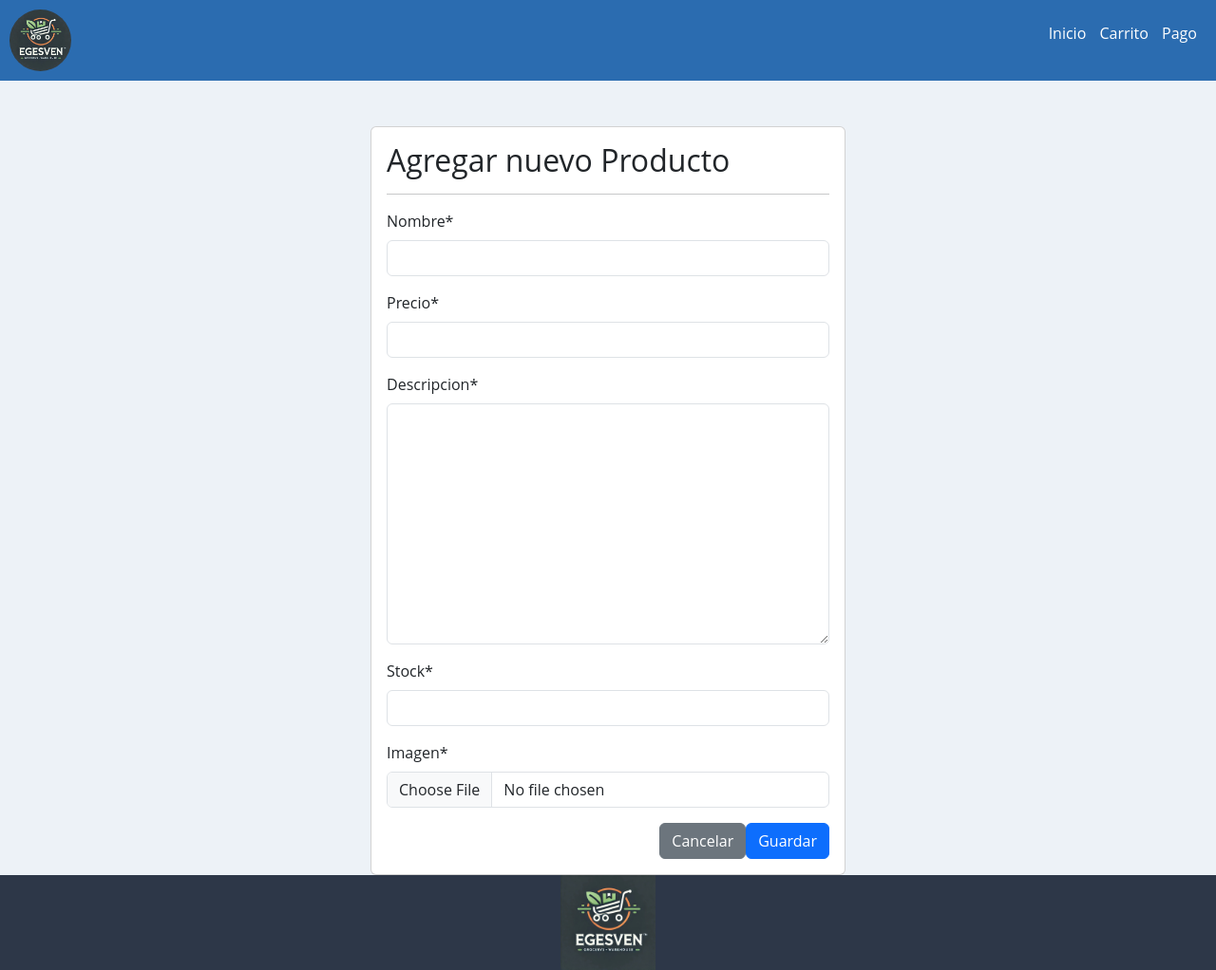
After one commit to bucefalo002/Egesven, a Django app: page /agregar/ in a window 1280 px wide. The commit adds this page. Shown: the whole page at 95% size. Run offline with Django 5.2, Linux system fonts and the light colour scheme; some libraries are stand-ins or nearby versions.

Commit message:
Agregar listo, integracion de forms con crispy y bootstrap

```diff
--- /dev/null
+++ b/app/forms.py
@@ -0,0 +1,8 @@
+from django import forms
+from .models import Producto
+
+class ProductoForm(forms.ModelForm):
+
+    class Meta:
+        model = Producto
+        fields = '__all__'
--- a/app/templates/app/base.html
+++ b/app/templates/app/base.html
@@ -5,6 +5,9 @@
     <meta name="viewport" content="width=device-width, initial-scale=1.0" />
     <title>EGESVEN</title>
     {% load static %}
+    <link href="https://cdn.jsdelivr.net/npm/bootstrap@5.3.3/dist/css/bootstrap.min.css" rel="stylesheet" integrity="sha384-QWTKZyjpPEjISv5WaRU9OFeRpok6YctnYmDr5pNlyT2bRjXh0JMhjY6hW+ALEwIH" crossorigin="anonymous">
+    {% block css %}
+    {% endblock %}
     <link rel="stylesheet" href="{% static 'app/css/stylesidex.css' %}" />
     <link rel="shortcut icon" href="{% static 'app/img/shop_106574.ico' %}">
   </head>
--- /dev/null
+++ b/app/templates/app/productos/agregar.html
@@ -0,0 +1,21 @@
+{% extends 'app/base.html' %} {% block contenido %} {% load crispy_forms_tags %}
+<br /><br />
+<div class="row">
+  <div class="col-12 col-md-6 offset-md-3">
+    <div class="card">
+      <div class="card-body">
+        <h2>Agregar nuevo Producto</h2>
+        <hr />
+        <form action="" method="post" enctype="multipart/form-data">
+          {% csrf_token %} {{ form | crispy }}
+          <div class="d-flex justify-content-end">
+            <input type="reset" value="Cancelar" class="btn btn-secondary" />
+            <input type="submit" value="Guardar" class="btn btn-primary" />
+          </div>
+        </form>
+      </div>
+    </div>
+  </div>
+</div>
+
+{% endblock %}
--- a/app/urls.py
+++ b/app/urls.py
@@ -1,9 +1,10 @@
 from django.urls import path
-from .views import login, home, carrito, pago
+from .views import login, home, carrito, pago,agregar
 
 urlpatterns = [
     path('', login,name='login'),
     path('home/', home,name='home'),
     path('carrito/', carrito,name='carrito'),
     path('pago/', pago,name='pago'),
+    path('agregar/',agregar,name='agregar'),
 ]
--- a/app/views.py
+++ b/app/views.py
@@ -1,5 +1,6 @@
 from django.shortcuts import render, redirect
 from .models import Producto
+from .forms import ProductoForm
 
 # Create your views here.
 
@@ -19,3 +20,16 @@ def carrito(request):
 
 def pago(request):
     return render(request, 'app/pago.html')
+
+def agregar(request):
+    data = {
+        'form':ProductoForm()
+    }
+    if request.method == 'POST':
+        formulario = ProductoForm(data=request.POST, files=request.FILES)
+        if formulario.is_valid():
+            formulario.save()
+            data['mensaje'] = 'Guardado correctamente'
+        else:
+            data['form'] = formulario
+    return render(request,'app/productos/agregar.html',data)
--- a/egesven/settings.py
+++ b/egesven/settings.py
@@ -41,8 +41,12 @@ INSTALLED_APPS = [
     'django.contrib.humanize',
     'app',
     'colorfield',
+    'crispy_forms',
+    "crispy_bootstrap4",
 ]
 
+CRISPY_ALLOWED_TEMPLATE_PACKS = "bootstrap4"
+CRISPY_TEMPLATE_PACK = "bootstrap4"
 X_FRAME_OPTIONS = "SAMEORIGIN"
 SILENCED_SYSTEM_CHECKS = ["security.W019"]
 
```
